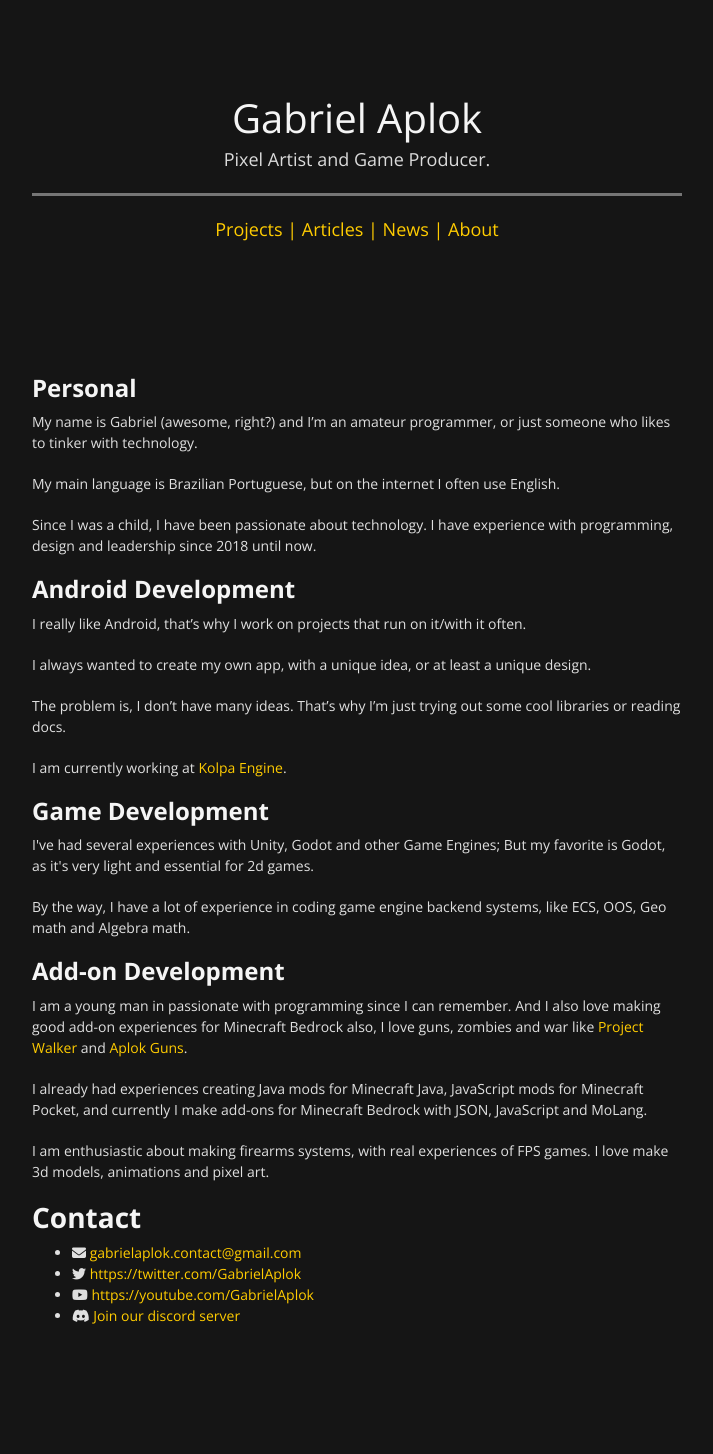
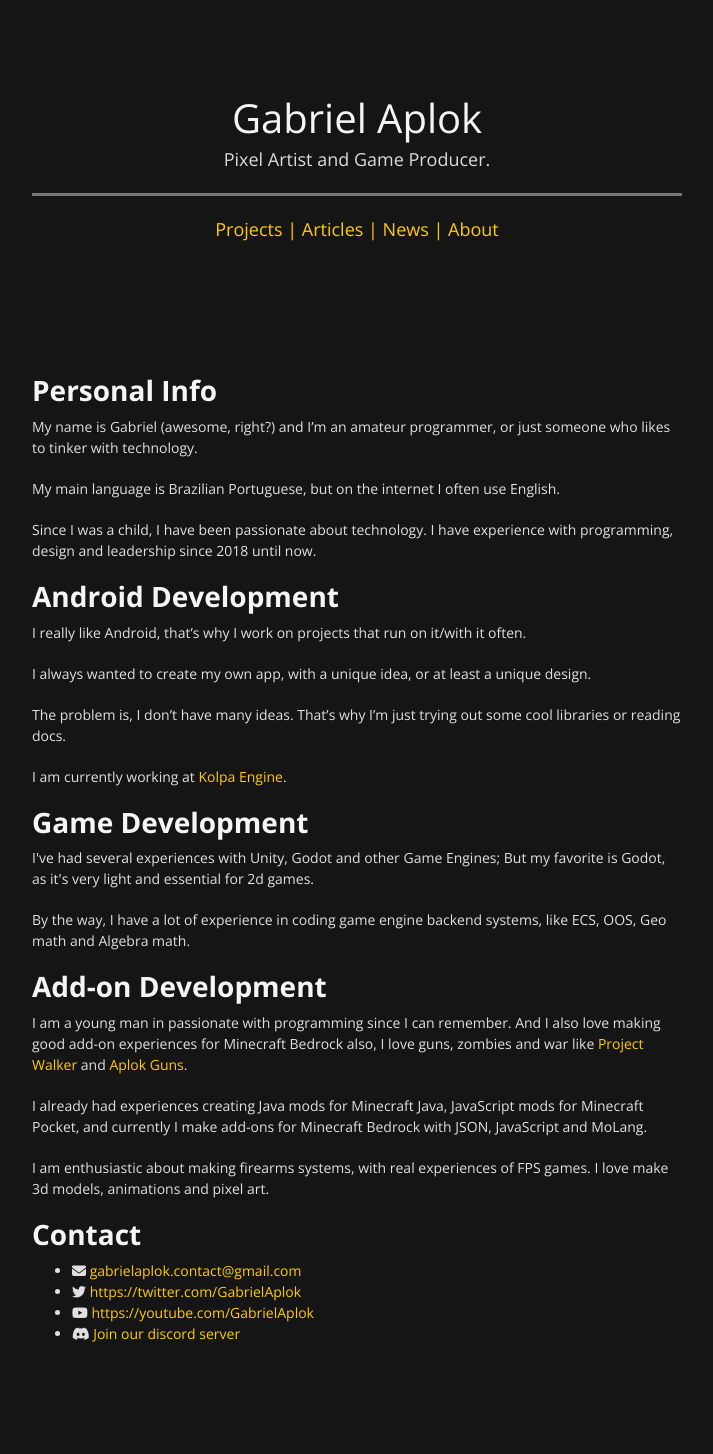
Before and after one commit to gabriel-aplok/gabriel-aplok.github.io, a Jekyll site: the page built from about.html, in a window 1280 px wide. Shown: the whole page, without its empty margins (283-996 px from the left). Built offline with Jekyll 4.4.1, drawn with Linux system fonts in a browser that asks for light colours; Markdown is read by kramdown in place of the engine named in the settings.

Commit message:
update about.html

```diff
--- a/about.html
+++ b/about.html
@@ -2,7 +2,7 @@
 layout: index
 title: About
 ---
-<h2>Personal</h2>
+<h1>Personal Info</h1>
 <p>
 	My name is Gabriel (awesome, right?) and I’m an amateur programmer, or just someone who likes to tinker with technology.
 </p>
@@ -13,7 +13,7 @@ title: About
 	Since I was a child, I have been passionate about technology. I have experience with programming, design and leadership since 2018 until now.
 </p>
 
-<h2>Android Development</h2>
+<h1>Android Development</h1>
 <p>
 	I really like Android, that’s why I work on projects that run on it/with it often.
 </p>
@@ -27,7 +27,7 @@ title: About
 	I am currently working at <a href="https://kolpa-engine.github.io/">Kolpa Engine</a>.
 </p>
 
-<h2>Game Development</h2>
+<h1>Game Development</h1>
 <p>
 	I've had several experiences with Unity, Godot and other Game Engines; But my favorite is Godot, as it's very light and essential for 2d games.
 </p>
@@ -35,7 +35,7 @@ title: About
 	By the way, I have a lot of experience in coding game engine backend systems, like ECS, OOS, Geo math and Algebra math.
 </p>
 
-<h2>Add-on Development</h2>
+<h1>Add-on Development</h1>
 <p>
 	I am a young man in passionate with programming since I can remember. And I also love making good add-on experiences for Minecraft Bedrock also, I love guns, zombies and war like <a href="https://gabriel-aplok.github.io/projects/project-walker.html">Project Walker</a> and <a href="https://gabriel-aplok.github.io/projects/aplok-guns.html">Aplok Guns</a>.
 </p>
```
